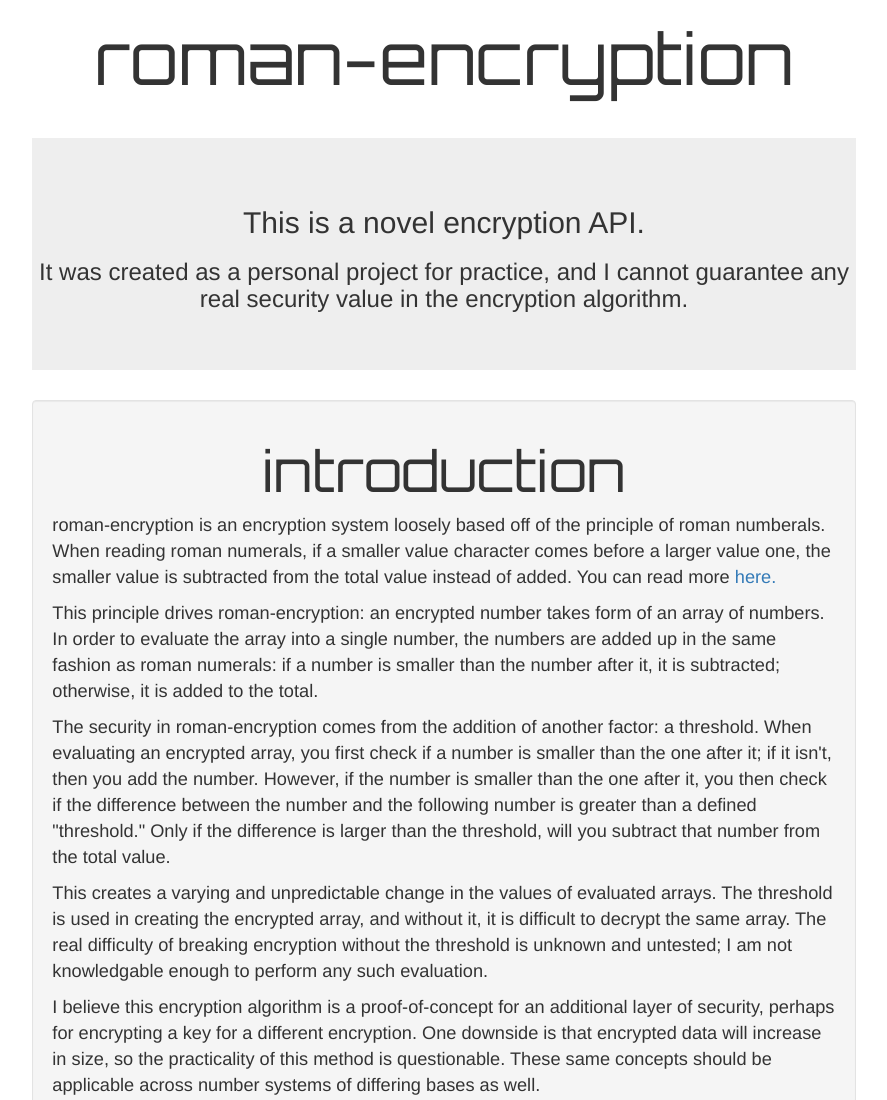
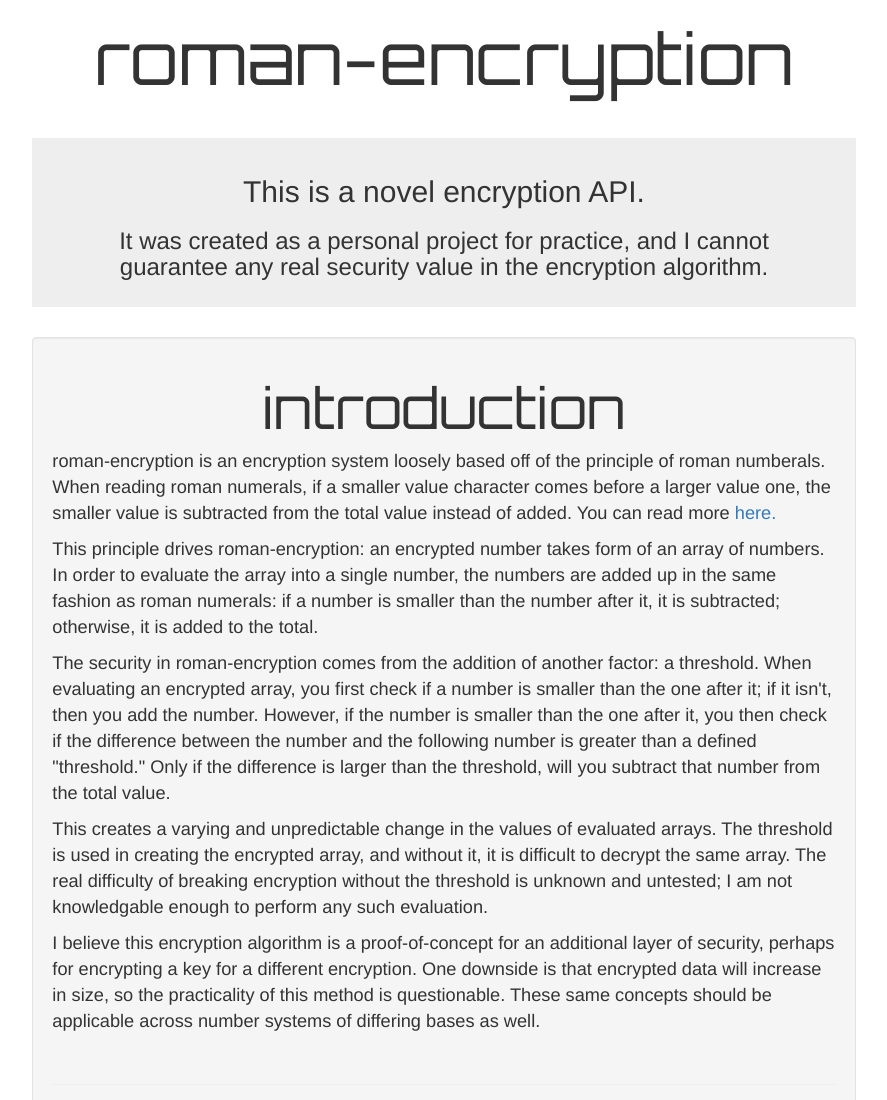
Before and after one commit to brooksvb/roman-encryption, a website: page static/index.html in a window 1280 px wide. Shown: the top 1100 px of the page, without its empty margins (196-1083 px from the left). Drawn offline with nearby package versions, Linux system fonts and the light colour scheme.

Commit message:
padding of #intro

```diff
--- a/static/css/styles.css
+++ b/static/css/styles.css
@@ -18,6 +18,7 @@
 
 #intro {
   margin-top: 5%;
+  padding: 2% 10%;
 }
 
 p {
```
